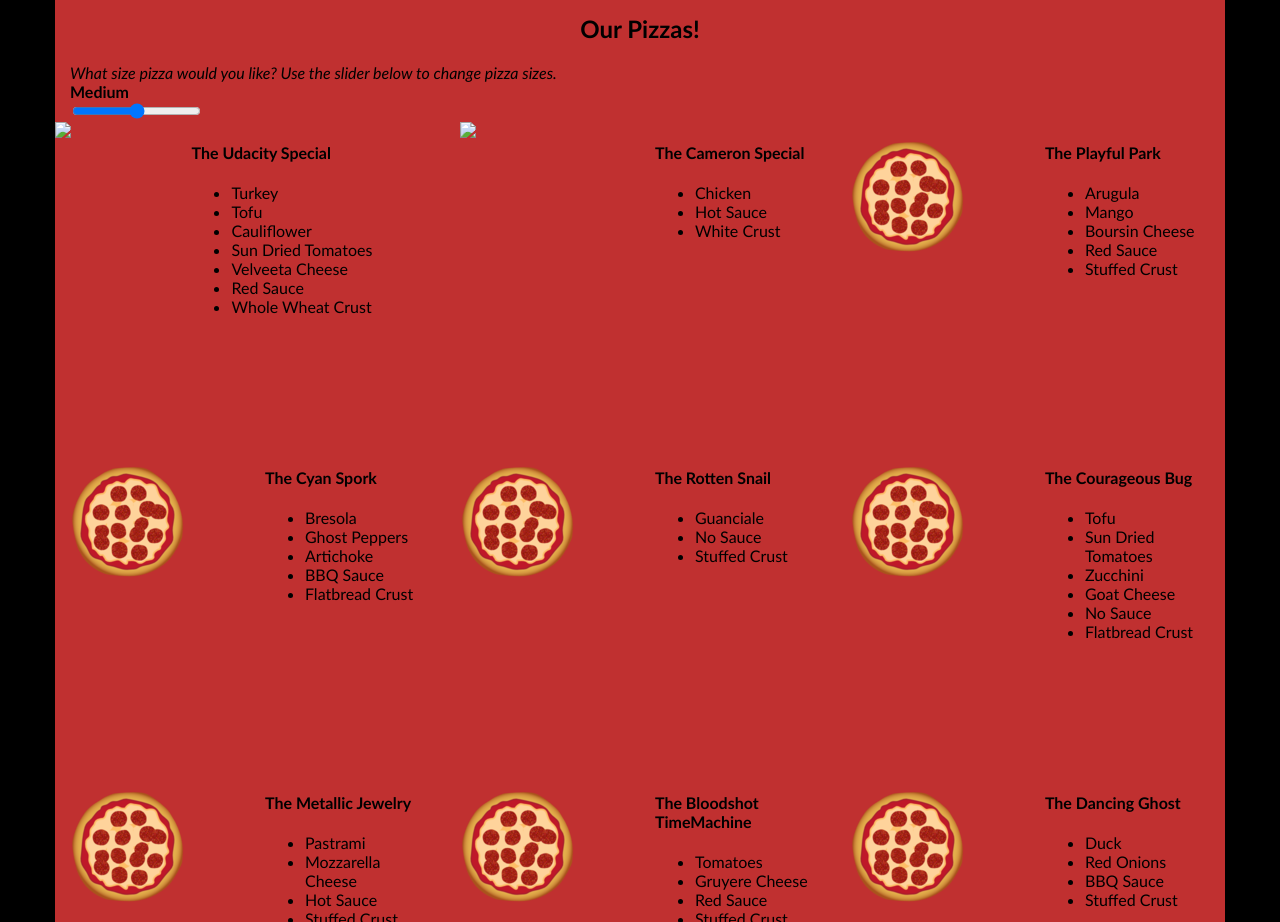
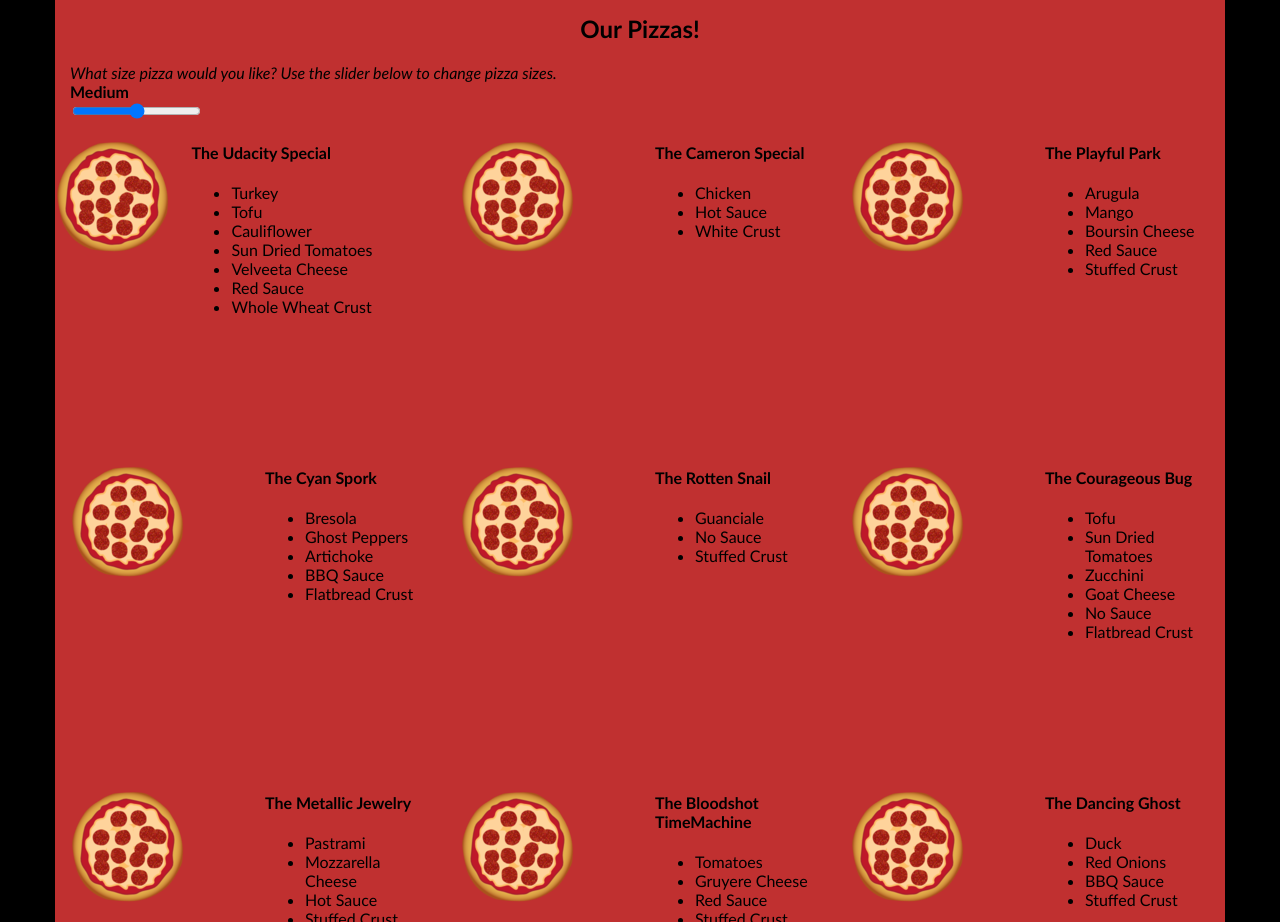
Before and after one commit to renurevzranju/wp, a website: page views/pizza.html in a window 1280 px wide. Shown: the part 860-1782 px from the top of the page. Drawn offline with Linux system fonts and the light colour scheme.

Commit message:
typo fixed

```diff
--- a/views/pizza.html
+++ b/views/pizza.html
@@ -108,7 +108,7 @@
         <div id="randomPizzas" class="row">
           <div id="pizza0" class="randomPizzaContainer" style="width:33.33%; height: 325px;">
             <div style="width:35%">
-              <img src="images/pizza-232.png" class="img-responsive">
+              <img src="images/pizza.png" class="img-responsive">
             </div>
             <div style="width:65%">
               <h4>The Udacity Special</h4>
@@ -125,7 +125,7 @@
           </div>
           <div id="pizza1" class="randomPizzaContainer" style="width:33.33%; height: 325px;">
             <div class="col-md-6">
-              <img src="images/pizza-232.png" class="img-responsive">
+              <img src="images/pizza.png" class="img-responsive">
             </div>
             <div class="col-md-6">
               <h4>The Cameron Special</h4>
```
